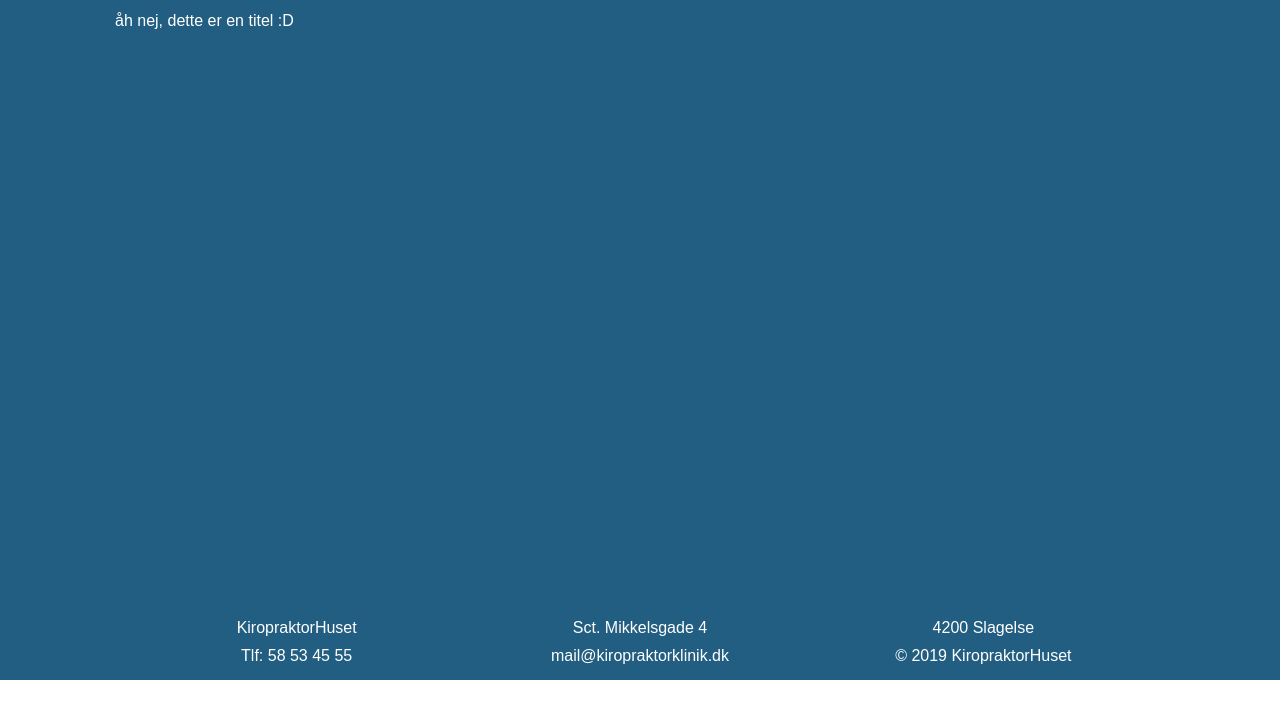
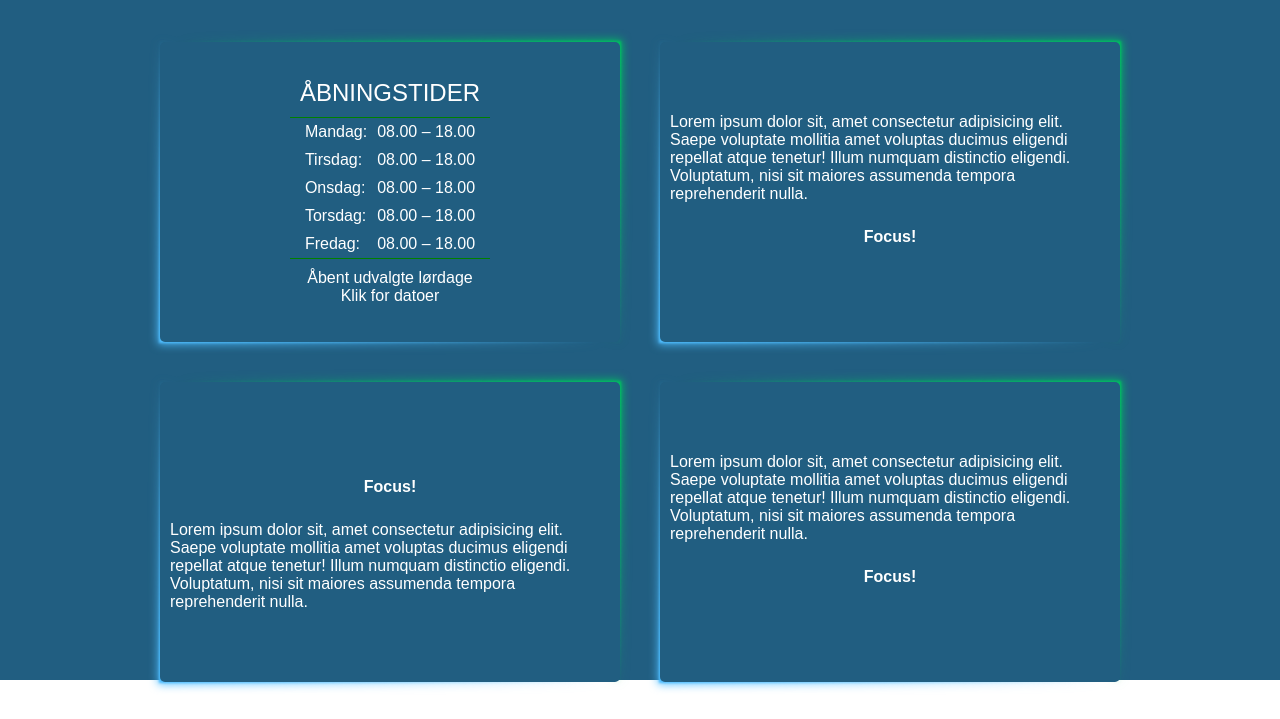
Before and after one commit to donjo9/kiro-gatsby, a Gatsby site: page / in a window 1280 px wide. Shown: the part 120-839 px from the top of the page. Before the commit the page ends 800 px from the top, so only its background shows below. Built offline with nearby package versions, Linux system fonts and the light colour scheme; Gatsby itself is replaced by a stand-in of ours.

Commit message:
Tilføjer index side

```diff
--- a/src/templates/index-page.js
+++ b/src/templates/index-page.js
@@ -1,9 +1,113 @@
 import React from "react"
 import { graphql } from "gatsby"
+import Aabningstider from "../components/Aabningstider/aabningstider"
+import Card from "../components/Cards/card"
+import CardContainer from "../components/Cards/cardcontainer"
+import styled from "styled-components"
+
+const Index = styled.section`
+   {
+    padding: 10px;
+  }
+`
+
+const Focus = styled.section`
+   {
+    margin: 10px;
+    position: relative;
+    h1 {
+      padding: 10px;
+      margin: 5px;
+      cursor: pointer;
+    }
+    &:hover h1:before {
+      transition: transform 0.5s;
+      transform-origin: top right;
+      transform: scale(1);
+    }
+    h1:before {
+      content: "";
+      position: absolute;
+      left: 0;
+      top: 0;
+      width: 100%;
+      height: 100%;
+      z-index: -1;
+      background-color: rgba(31, 86, 117, 0.99);
+      border: 1px solid black;
+      border-radius: 5px;
+      transition: transform 0.5s;
+      transform-origin: bottom left;
+      transform: scale(0);
+    }
+
+    &:hover h1:after {
+      transition: transform 0.5s;
+      transform-origin: bottom left;
+      transform: scale(0);
+    }
+    h1:after {
+      content: "";
+      position: absolute;
+      left: 0;
+      top: 0;
+      width: 100%;
+      height: 100%;
+      z-index: -1;
+      border-radius: 5px;
+      border: 1px solid black;
+      transition: transform 0.5s;
+      transform-origin: top right;
+      transform: scale(1);
+    }
+  }
+`
 
 export default ({ data }) => {
   const { frontmatter } = data.markdownRemark
-  return <div>{frontmatter.title}</div>
+  console.log(frontmatter.title)
+  return (
+    <Index>
+      <CardContainer>
+        <Card>
+          <Aabningstider />
+        </Card>
+        <Card>
+          <section>
+            Lorem ipsum dolor sit, amet consectetur adipisicing elit. Saepe
+            voluptate mollitia amet voluptas ducimus eligendi repellat atque
+            tenetur! Illum numquam distinctio eligendi. Voluptatum, nisi sit
+            maiores assumenda tempora reprehenderit nulla.
+          </section>
+          <Focus>
+            <h1>Focus!</h1>
+          </Focus>
+        </Card>
+        <Card>
+          <Focus>
+            <h1>Focus!</h1>
+          </Focus>
+          <section>
+            Lorem ipsum dolor sit, amet consectetur adipisicing elit. Saepe
+            voluptate mollitia amet voluptas ducimus eligendi repellat atque
+            tenetur! Illum numquam distinctio eligendi. Voluptatum, nisi sit
+            maiores assumenda tempora reprehenderit nulla.
+          </section>
+        </Card>
+        <Card>
+          <section>
+            Lorem ipsum dolor sit, amet consectetur adipisicing elit. Saepe
+            voluptate mollitia amet voluptas ducimus eligendi repellat atque
+            tenetur! Illum numquam distinctio eligendi. Voluptatum, nisi sit
+            maiores assumenda tempora reprehenderit nulla.
+          </section>
+          <Focus>
+            <h1>Focus!</h1>
+          </Focus>
+        </Card>
+      </CardContainer>
+    </Index>
+  )
 }
 
 export const pageQuery = graphql`
```
